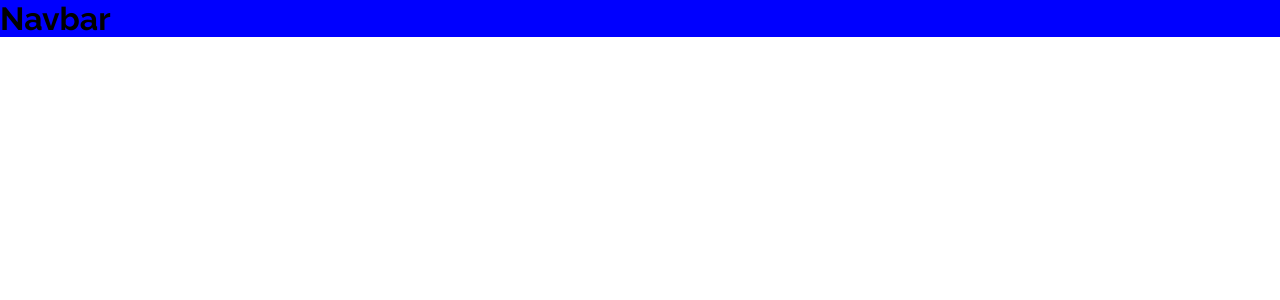
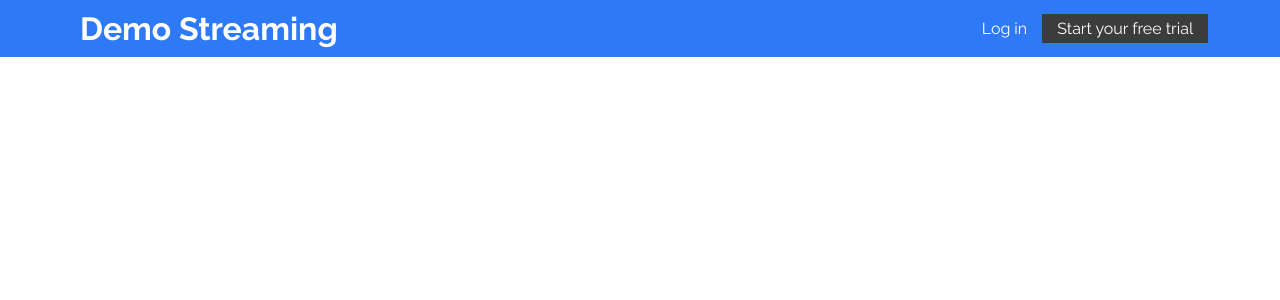
Before and after one commit to promie/stan-react, a React (Create React App) app: page / in a window 1280 px wide. Shown: the top 300 px of the page. Built offline with nearby package versions, Linux system fonts and the light colour scheme.

Commit message:
finalising the styling of the navbar component

```diff
--- a/src/components/Navbar/Navbar.tsx
+++ b/src/components/Navbar/Navbar.tsx
@@ -3,8 +3,12 @@ import './navbar.css'
 
 const Navbar: FC = () => {
   return (
-    <div className="nav-bar">
-      <h1>Navbar</h1>
+    <div className="container">
+      <h1 className="title">Demo Streaming</h1>
+      <div className="link-container">
+        <p className="log-in-txt">Log in</p>
+        <p className="trial-btn">Start your free trial</p>
+      </div>
     </div>
   )
 }
--- a/src/components/Navbar/navbar.css
+++ b/src/components/Navbar/navbar.css
@@ -1,10 +1,47 @@
-.nav-bar {
-    background-color: red;
+.container {
+    display: flex;
+    background: #2E7AF6;
+    padding: 10px;
+    flex-direction: column;
+    text-align: center;
+}
 
+.title {
+    flex-grow: 1;
+    padding-left: 20px;
+    color: #fff;
+}
+
+.link-container {
+    width: 350px;
+    display: flex;
+    color: #fff;
+    align-items: center;
+    justify-content: center;
+    margin-top: 5px;
+}
+
+.trial-btn {
+    background-color: #3C3C3C;
+    padding: 5px 15px;
+}
+
+.log-in-txt {
+    margin-right: 15px;
 }
 
 @media(min-width: 600px) {
-    .nav-bar {
-        background-color: blue;
+    .container {
+        flex-direction: row;
+        text-align: left;
+    }
+
+    .title {
+        padding-left: 70px;
+        width: 0;
+    }
+
+    .link-container {
+        margin-top: 0;
     }
 }
```
